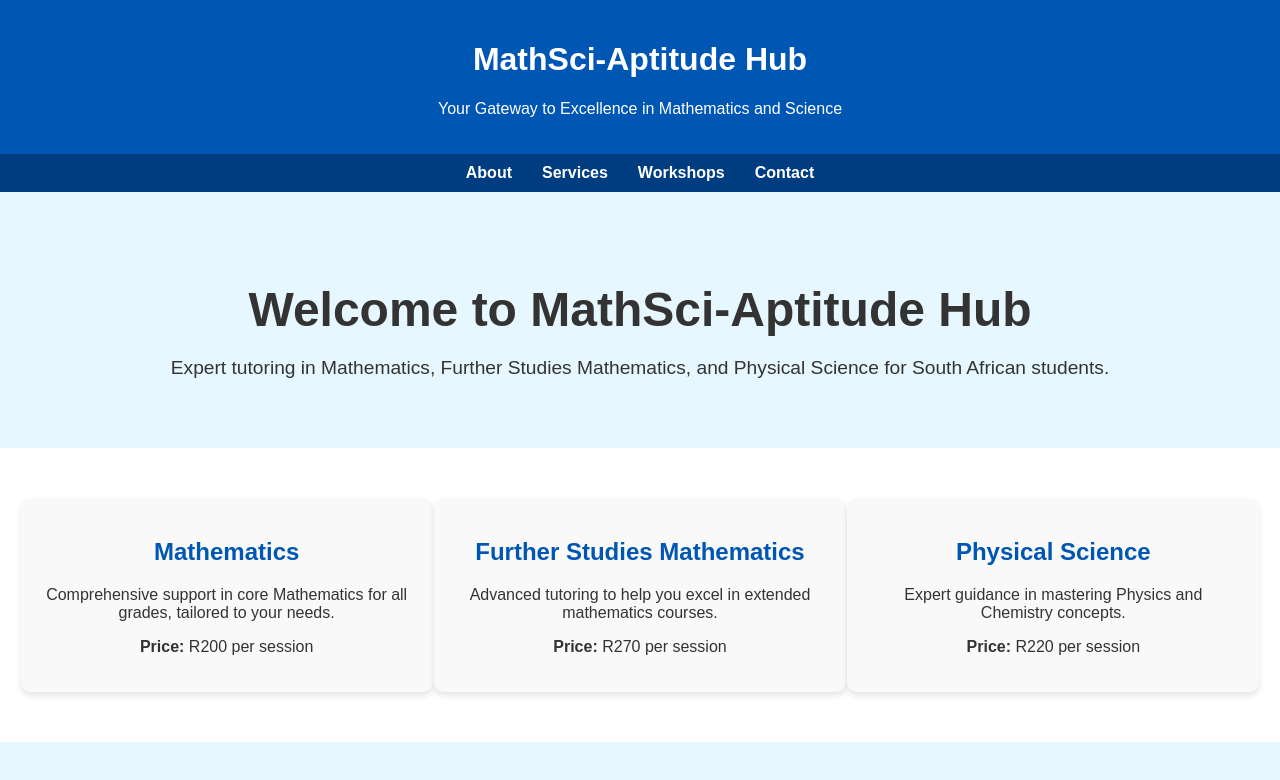
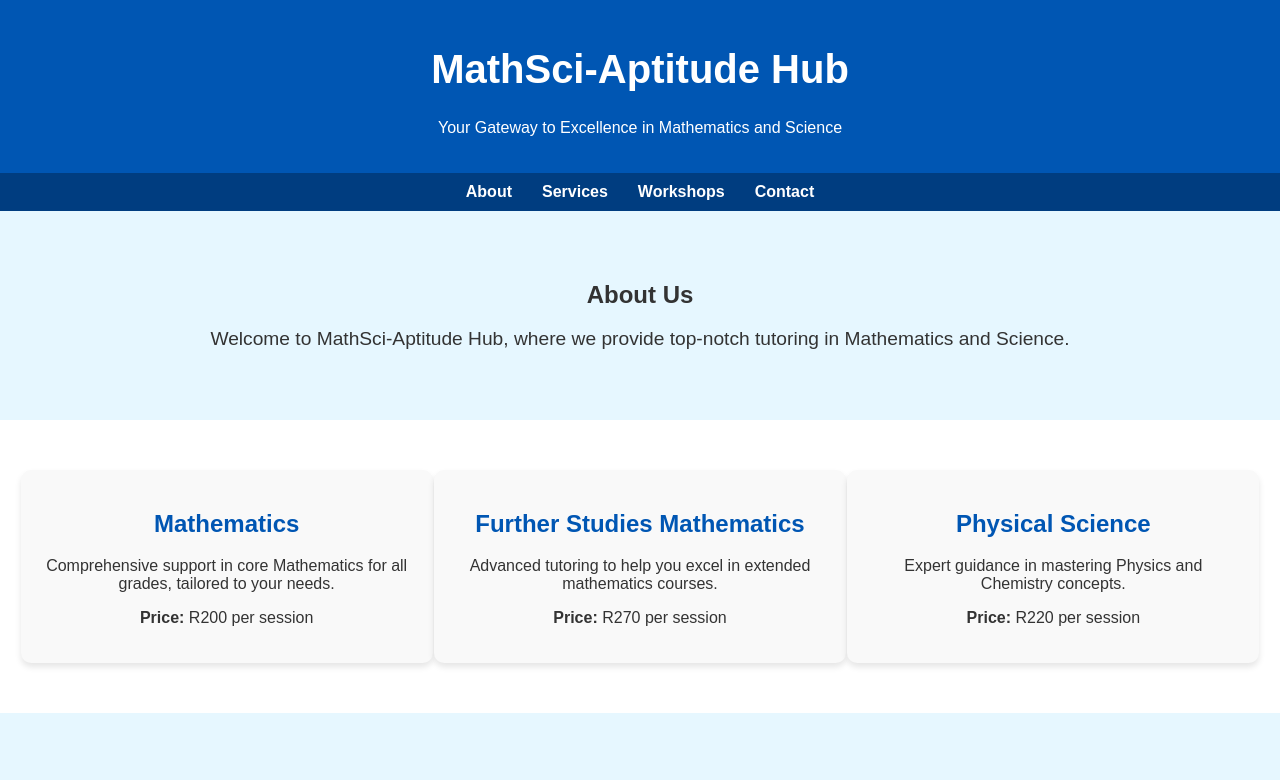
Before and after one commit to Majawonke/MatcSci-Aptitude-Hub, a plain HTML site: page Website.html in a window 1280 px wide. Shown: the top 780 px of the page. Drawn offline with Linux system fonts and the light colour scheme.

Commit message:
Add files via upload

```diff
--- a/Website.html
+++ b/Website.html
@@ -17,6 +17,9 @@
             color: white;
             padding: 20px;
             text-align: center;
+        }
+        header h1 {
+            font-size: 2.5em; /* Increase font size */
         }
         nav {
             display: flex;
@@ -158,8 +161,8 @@
         <a href="#contact">Contact</a>
     </nav>
     <section class="hero" id="about">
-        <h1>Welcome to MathSci-Aptitude Hub</h1>
-        <p>Expert tutoring in Mathematics, Further Studies Mathematics, and Physical Science for South African students.</p>
+        <h2>About Us</h2>
+        <p>Welcome to MathSci-Aptitude Hub, where we provide top-notch tutoring in Mathematics and Science.</p>
     </section>
     <section class="services" id="services">
         <div class="service">
```
Also changed, not shown: index.html (+5 -2 lines).
